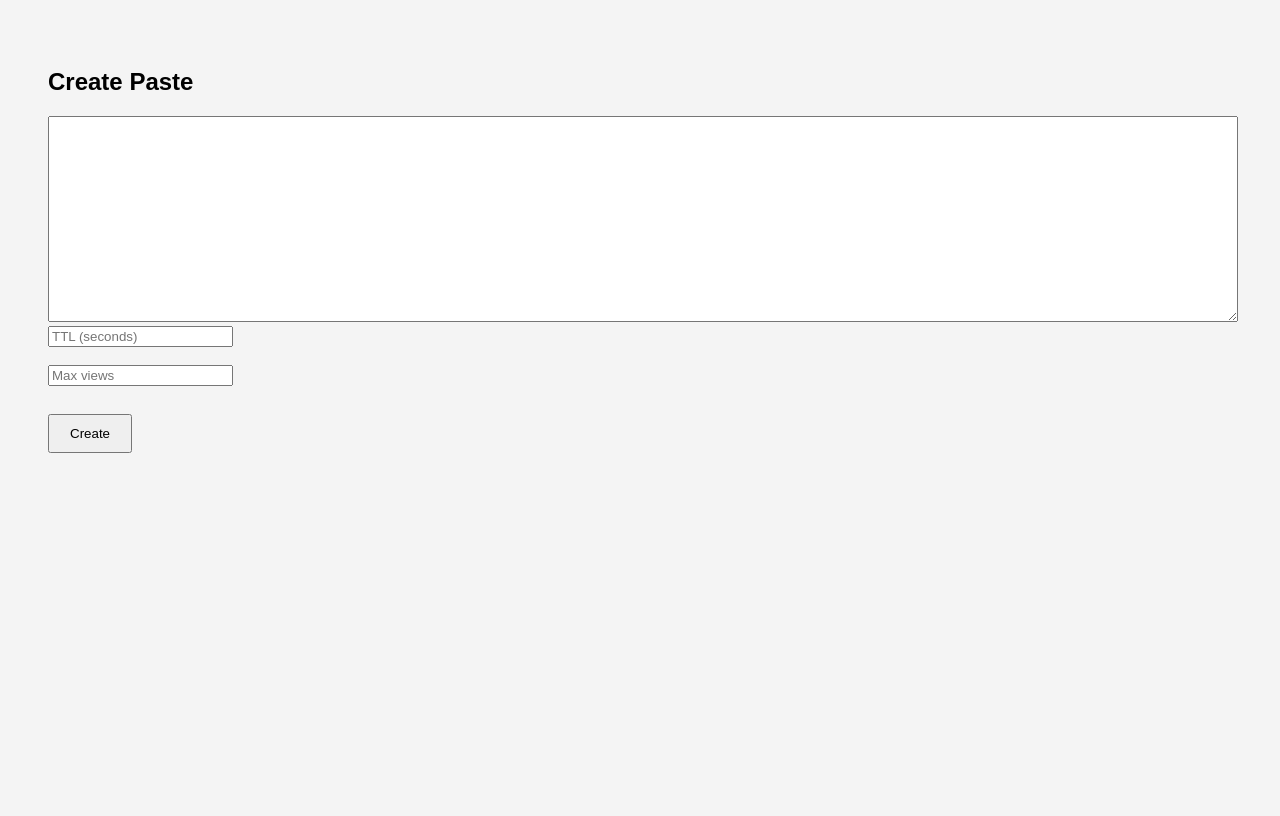
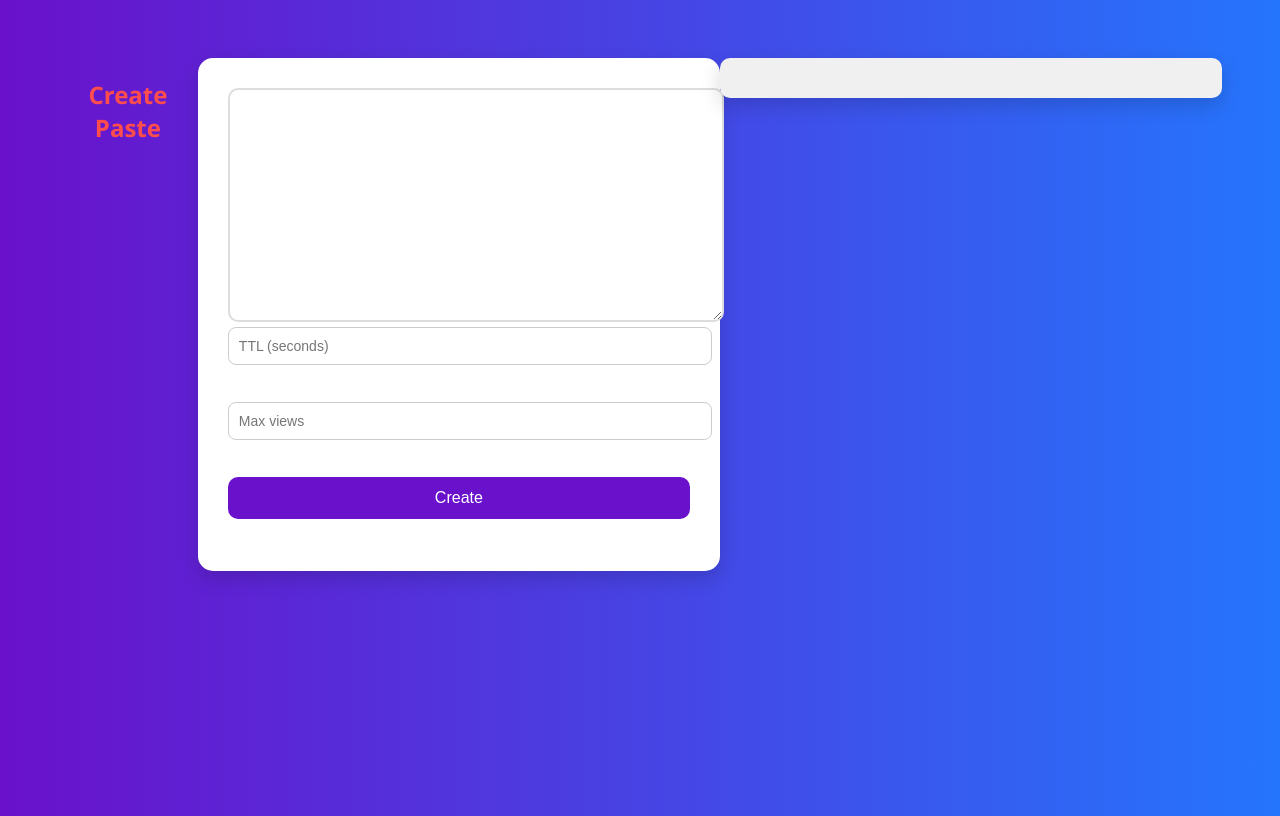
Before and after one commit to Sowndarya-m5/pastebin-lite, a Flask app: page / in a window 1280 px wide. Before the commit the page ends 453 px from the top, so only its background shows below. Run offline with Flask 3, Linux system fonts and the light colour scheme.

```diff
--- a/static/style.css
+++ b/static/style.css
@@ -1,15 +1,110 @@
+/* General body styling */
 body {
-    font-family: Arial;
-    background: #f4f4f4;
-    padding: 40px;
+    font-family: 'Segoe UI', Tahoma, Geneva, Verdana, sans-serif;
+    background: linear-gradient(to right, #6a11cb, #2575fc); /* gradient background */
+    color: #333;
+    display: flex;
+    justify-content: center;
+    align-items: flex-start;
+    padding: 50px;
+    min-height: 100vh;
+    box-sizing: border-box;
 }
 
+/* Form container */
+form, #result {
+    background: #fff;
+    padding: 30px;
+    border-radius: 15px;
+    box-shadow: 0 8px 20px rgba(0,0,0,0.15);
+    width: 500px;
+    max-width: 90%;
+    margin-bottom: 20px;
+}
+
+/* Headings */
+h2 {
+    text-align: center;
+    color: #444;
+    margin-bottom: 20px;
+    font-weight: 600;
+}
+
+/* Textarea */
 textarea {
     width: 100%;
     height: 200px;
+    padding: 15px;
+    border: 2px solid #ddd;
+    border-radius: 10px;
+    resize: vertical;
+    font-size: 16px;
+    transition: all 0.3s ease;
 }
 
+textarea:focus {
+    border-color: #6a11cb;
+    box-shadow: 0 0 8px rgba(106,17,203,0.3);
+    outline: none;
+}
+
+/* Input fields */
+input[type="number"] {
+    width: 100%;
+    padding: 10px;
+    margin-bottom: 15px;
+    border-radius: 8px;
+    border: 1px solid #ccc;
+    font-size: 14px;
+    transition: all 0.3s ease;
+}
+
+input[type="number"]:focus {
+    border-color: #2575fc;
+    box-shadow: 0 0 6px rgba(37,117,252,0.3);
+    outline: none;
+}
+
+/* Button */
 button {
-    padding: 10px 20px;
-    margin-top: 10px;
+    background: #6a11cb;
+    color: #fff;
+    border: none;
+    padding: 12px 25px;
+    font-size: 16px;
+    border-radius: 10px;
+    cursor: pointer;
+    transition: all 0.3s ease;
+    width: 100%;
 }
+
+button:hover {
+    background: #2575fc;
+    transform: translateY(-2px);
+    box-shadow: 0 6px 15px rgba(37,117,252,0.3);
+}
+
+/* Result box */
+#result {
+    white-space: pre-wrap;
+    word-wrap: break-word;
+    font-family: 'Courier New', monospace;
+    background: #f0f0f0;
+    color: #333;
+    padding: 20px;
+    border-radius: 10px;
+    font-size: 14px;
+}
+
+/* For error page */
+h2 {
+    color: #ff4d4d;
+}
+
+/* Responsive */
+@media (max-width: 600px) {
+    form, #result {
+        width: 100%;
+        padding: 20px;
+    }
+}
--- a/templates/error.html
+++ b/templates/error.html
@@ -1,7 +1,9 @@
 <!DOCTYPE html>
 <html lang="en">
 <head>
-    <title>Error</title>
+    <title>Error Page</title>
+    <link rel="stylesheet" href="../static/style.css">
+
 </head>
 <body>
     <h2>Paste not found or expired</h2>
--- a/templates/index.html
+++ b/templates/index.html
@@ -2,7 +2,7 @@
 <html>
 <head>
   <title>Pastebin Lite</title>
-  <link rel="stylesheet" href="/static/style.css">
+  <link rel="stylesheet" href="../static/style.css">
 </head>
 <body>
 <h2>Create Paste</h2>
--- a/templates/view_paste.html
+++ b/templates/view_paste.html
@@ -2,6 +2,7 @@
 <html>
 <head>
   <title>View Paste</title>
+  <link rel="stylesheet" href="../static/style.css">
 </head>
 <body>
 <pre>{{ content }}</pre>
```
